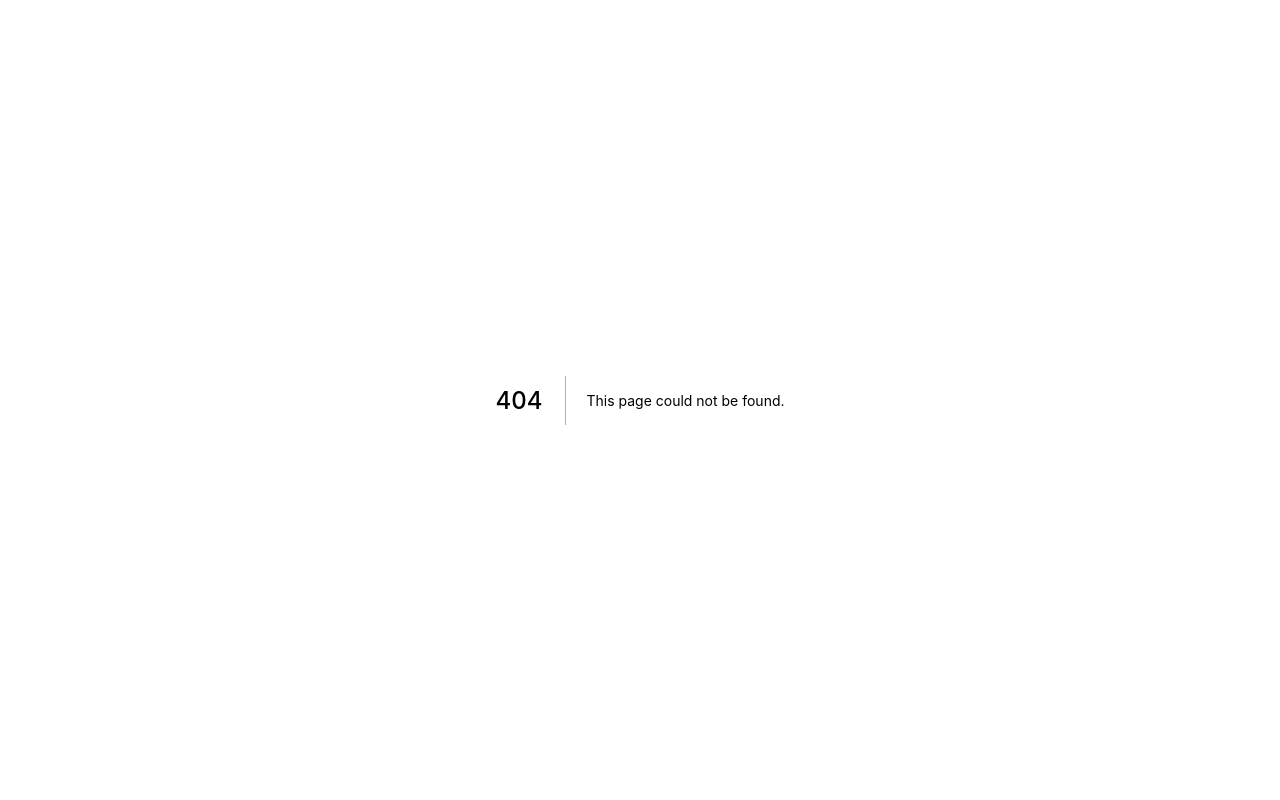
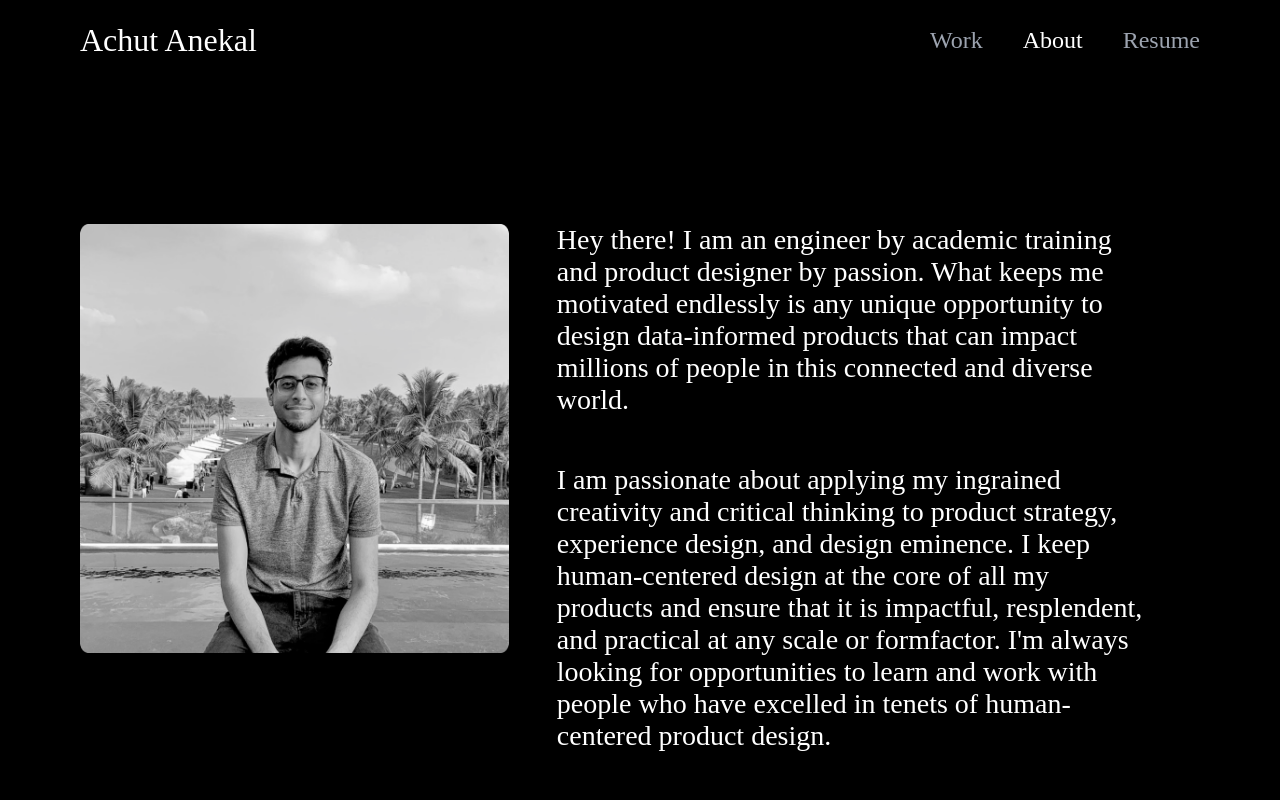
Before and after one commit to nrvarun/achuta, a Next.js app: page /about in a window 1280 px wide. Before the commit this address had no page. Shown: the top 800 px of the page. Built offline with nearby package versions, Linux system fonts and the light colour scheme; a web font is replaced by a local one.

Commit message:
about page completed

```diff
--- a/components/Footer/Footer.tsx
+++ b/components/Footer/Footer.tsx
@@ -2,8 +2,8 @@ import React from "react";
 
 const Footer = ({ children }: any) => {
   return (
-    <footer className="bg-black">
-      <div className="container mx-auto border-t border-white px-10 xl:px-0">
+    <footer className="bg-black px-10 xl:px-0">
+      <div className="container mx-auto border-t border-white">
         <div>{children}</div>
         <div className="md:flex content-center pt-6 pb-20 md:pb-32 xl:pb-48">
           <div className="md:w-1/3 mb-16">
--- a/components/Header/Header.tsx
+++ b/components/Header/Header.tsx
@@ -1,35 +1,61 @@
 import React from "react";
 import Link from "next/link";
 
+import { useRouter } from "next/router";
+
 const Header = () => {
+  const router = useRouter();
+
   return (
-    <header className="py-5 bg-black">
-      <div className="container flex flex-row m-auto content-center px-3 md:px-5 xl:px-0">
+    <header className="py-5 md:py-6 bg-black">
+      <div className="container flex flex-row m-auto content-center px-5 xl:px-10">
         <div className="w-1/2 content-center flex">
-          <h1 className="sf-heavy capitalize text-xl md:text-2xl xl:text-3.5xl text-white my-auto">
-            achut anekal
-          </h1>
+          <Link href="/">
+            <a className="no-underline">
+              <h1 className="sf-heavy capitalize text-xl md:text-2xl xl:text-3.5xl text-white my-auto">
+                achut anekal
+              </h1>
+            </a>
+          </Link>
         </div>
         <div className="w-1/2 flex">
           <nav className="ml-auto my-auto">
             <ul className="flex ml-auto">
               <li className="mr-5 xl:mr-10">
                 <Link href="/">
-                  <a className="text-sm md:text-xl xl:text-2xl text-white sf-medium capitalize">
+                  <a
+                    className={`text-sm md:text-xl xl:text-2xl sf-medium capitalize ${
+                      router.pathname === "/portfolio"
+                        ? "text-white"
+                        : "text-gray-400"
+                    }`}
+                  >
                     work
                   </a>
                 </Link>
               </li>
               <li className="mr-5 xl:mr-10">
-                <Link href="/">
-                  <a className="text-sm md:text-xl xl:text-2xl text-white sf-medium capitalize">
+                <Link href="/about">
+                  <a
+                    className={`text-sm md:text-xl xl:text-2xl sf-medium capitalize ${
+                      router.pathname === "/about"
+                        ? "text-white"
+                        : "text-gray-400"
+                    }`}
+                  >
                     about
                   </a>
                 </Link>
               </li>
               <li className="mr-0">
                 <Link href="/">
-                  <a className="text-sm md:text-xl xl:text-2xl text-white sf-medium capitalize">
+                  <a
+                    className={`text-sm md:text-xl xl:text-2xl sf-medium capitalize ${
+                      router.pathname === "/resume"
+                        ? "text-white"
+                        : "text-gray-400"
+                    }`}
+                  >
                     resume
                   </a>
                 </Link>
--- a/components/Layout/Layout.tsx
+++ b/components/Layout/Layout.tsx
@@ -2,7 +2,7 @@ import React from "react";
 import Head from "next/head";
 import Header from "@components/Header";
 
-const Layout = ({ children }: any) => {
+const Layout = ({ children, title }: any) => {
   return (
     <>
       <Head>
@@ -30,6 +30,7 @@ const Layout = ({ children }: any) => {
           as="font"
           crossOrigin=""
         />
+        <title>{title}</title>
       </Head>
       <div>
         <Header />
--- /dev/null
+++ b/pages/about.tsx
@@ -0,0 +1,15 @@
+import Footer from "@components/Footer";
+import Layout from "@components/Layout";
+import AboutBanner from "@views/About/AboutBanner";
+import type { NextPage } from "next";
+
+const About: NextPage = () => {
+  return (
+    <Layout title="Achuta - About me">
+      <AboutBanner />
+      <Footer />
+    </Layout>
+  );
+};
+
+export default About;
--- a/pages/index.tsx
+++ b/pages/index.tsx
@@ -6,7 +6,7 @@ import HomePortfolio from "views/Home/HomePortfolio";
 
 const Home: NextPage = () => {
   return (
-    <Layout bodyClasses="bg-black">
+    <Layout bodyClasses="bg-black" title="Achuta - Portfolio">
       <HomeBanner />
       <HomePortfolio />
       <Footer />
--- a/tailwind.config.js
+++ b/tailwind.config.js
@@ -5,6 +5,7 @@ module.exports = {
   theme: {
     extend: {
       fontSize: {
+        "2.5xl": "1.75rem",
         "3.5xl": "2rem",
       },
       container: {
--- a/tsconfig.json
+++ b/tsconfig.json
@@ -1,6 +1,6 @@
 {
   "compilerOptions": {
-    "baseUrl": "./",
+    "baseUrl": "",
     "target": "es5",
     "lib": ["dom", "dom.iterable", "esnext"],
     "allowJs": true,
--- /dev/null
+++ b/views/About/AboutBanner/AboutBanner.tsx
@@ -0,0 +1,45 @@
+import Image from "next/image";
+
+const AboutBanner = () => {
+  return (
+    <section className="min-h-screen bg-black py-10 pb-16 md:py-20 xl:py-36">
+      <div className="container mx-auto px-5 xl:px-10">
+        <div className="md:flex gap-8 md:gap-10 xl:gap-12">
+          <div className="w-full md:w-2/5">
+            <div className="w-full mb-8">
+              <Image
+                width={440}
+                height={440}
+                objectFit="cover"
+                src="/assets/about/cover.png"
+                alt="just a simple pic of me sitting :)"
+                className="h-auto w-full rounded-lg"
+              />
+            </div>
+          </div>
+          <div className="w-full md:w-3/5">
+            <article className="md:pr-12">
+              <p className="text-white sf-medium text-xl md:text-2xl xl:text-2.5xl mb-8 xl:mb-12 leading-tight">
+                Hey there! I am an engineer by academic training and product
+                designer by passion. What keeps me motivated endlessly is any
+                unique opportunity to design data-informed products that can
+                impact millions of people in this connected and diverse world.
+              </p>
+              <p className="text-white sf-medium text-xl md:text-2xl xl:text-2.5xl leading-tight">
+                I am passionate about applying my ingrained creativity and
+                critical thinking to product strategy, experience design, and
+                design eminence. I keep human-centered design at the core of all
+                my products and ensure that it is impactful, resplendent, and
+                practical at any scale or formfactor. I'm always looking for
+                opportunities to learn and work with people who have excelled in
+                tenets of human-centered product design.
+              </p>
+            </article>
+          </div>
+        </div>
+      </div>
+    </section>
+  );
+};
+
+export default AboutBanner;
--- /dev/null
+++ b/views/About/AboutBanner/index.tsx
@@ -0,0 +1,3 @@
+import AboutBanner from "./AboutBanner";
+
+export default AboutBanner;
```
Also changed, not shown: components/Portfolio/portfolio.module.scss (+7 -0 lines), public/assets/about/cover.png (added), public/assets/portfolio/arrow.png.
